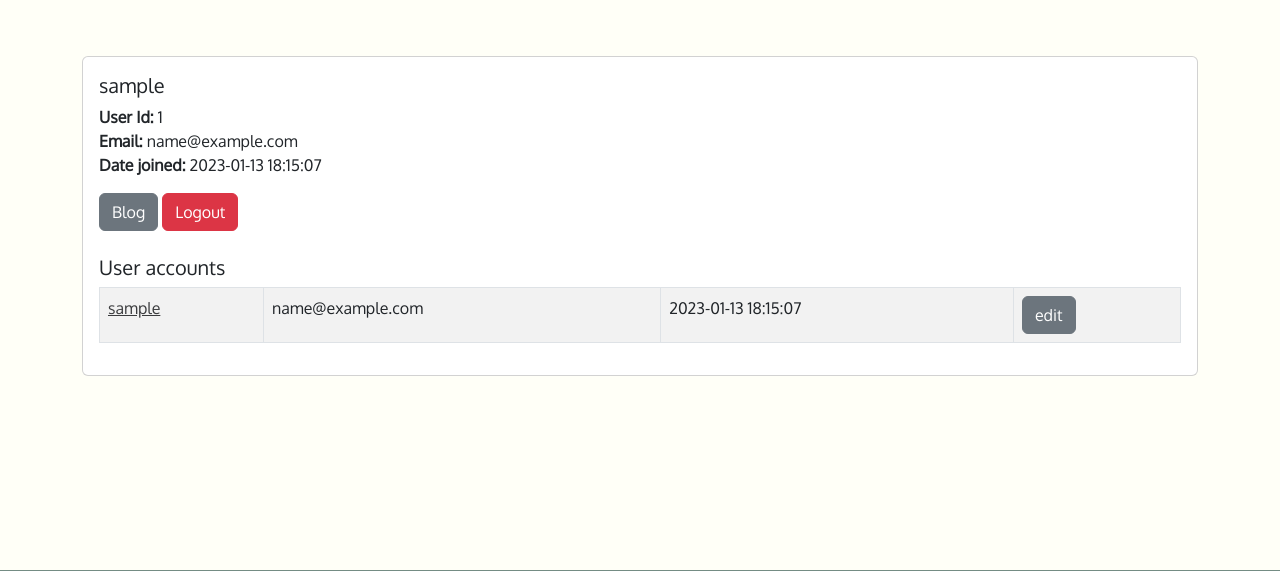
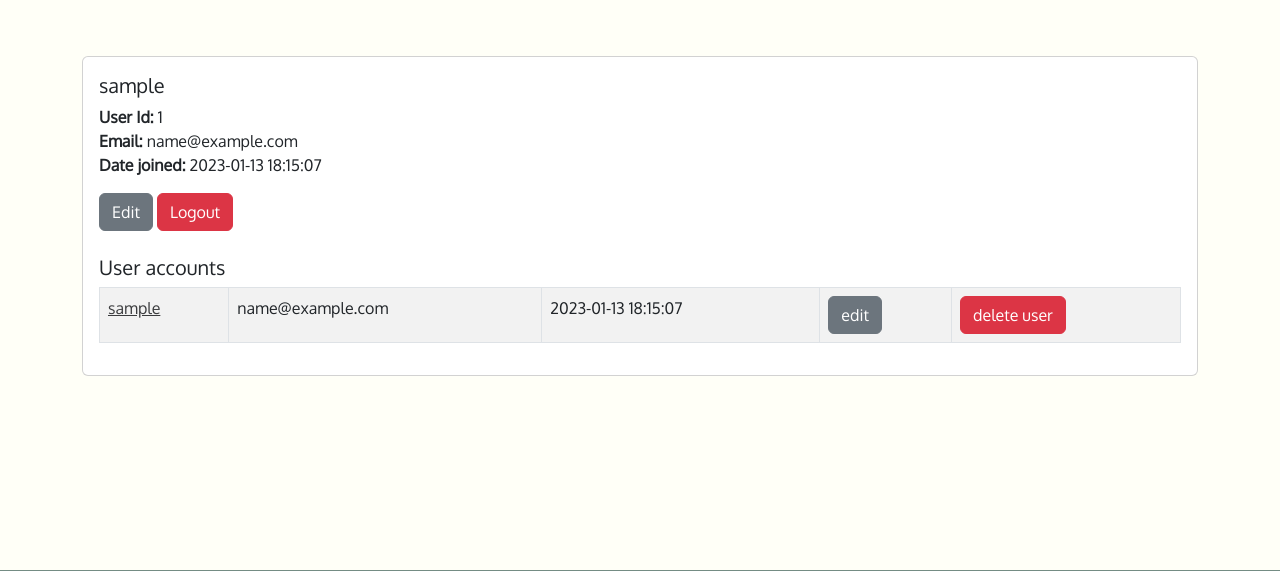
Before and after one commit to axelzwaans/do-it, a Flask app: page /dashboard in a window 1280 px wide. Shown: the part 142-713 px from the top of the page. Run offline with Flask 2, Linux system fonts and the light colour scheme; the visitor is signed in with stand-in values (Sample User, id 1); data comes from the database, SQL or seed files in the repository; some libraries are stand-ins or nearby versions.

Commit message:
Enable functionality to edit user information

```diff
--- a/vanlife_blog/models.py
+++ b/vanlife_blog/models.py
@@ -10,6 +10,7 @@ class User(db.Model, UserMixin):
     username = db.Column(db.String(50), unique=True)
     password = db.Column(db.String(550))
     date_created = db.Column(db.DateTime(timezone=True), default=func.now())
+    # is_admin = db.Column(db.Boolean, default=False)
     posts = db.relationship('Post', backref='user', passive_deletes=True)
     comments = db.relationship('Comment', backref='user', passive_deletes=True)
     likes = db.relationship('Like', backref='user', passive_deletes=True)
--- a/vanlife_blog/routes.py
+++ b/vanlife_blog/routes.py
@@ -3,10 +3,12 @@ from flask_login import login_user, logout_user, login_required, current_user, l
 from vanlife_blog import app, db
 from vanlife_blog.models import User, Post, Comment, Like
 
+
 # Create home page route
 @app.route('/')
 def home():
     return render_template("home.html")
+
 
 # Create blog page route
 @app.route('/blog', methods=['GET', 'POST'])
@@ -25,6 +27,7 @@ def blog():
 
     posts = Post.query.all()
     return render_template("blog.html", user=current_user, posts=posts)
+
 
 # Create delete post route
 @app.route("/delete-post/<id>")
@@ -61,6 +64,7 @@ def edit_post(id):
     return render_template("edit_post.html", post=post)
 
 
+# View user posts
 @app.route("/posts/<username>")
 @login_required
 def posts(username):
@@ -74,6 +78,7 @@ def posts(username):
     return render_template('posts.html', user=current_user, posts=posts, username=username)
 
 
+# Create a comment route
 @app.route("/create-comment/<post_id>", methods=["POST"])
 @login_required
 def create_comment(post_id):
@@ -93,6 +98,7 @@ def create_comment(post_id):
     return redirect(url_for('blog'))
 
 
+# Create a delete comment route
 @app.route("/delete-comment/<comment_id>")
 @login_required
 def delete_comment(comment_id):
@@ -107,6 +113,7 @@ def delete_comment(comment_id):
     return redirect(url_for('blog'))
 
 
+# Create a like-post route
 @app.route("/like-post/<post_id>", methods=["POST"])
 @login_required
 def like(post_id):
@@ -136,8 +143,11 @@ def dashboard():
 
 # Edit User
 @app.route('/edit_user/<id>', methods=['GET', 'POST'])
+@login_required
 def edit_user(id):
     username_to_update = User.query.get_or_404(id)
+    print("/n/n---++++----/n/n")
+    print(username_to_update)
 
     if request.method == 'POST':
         username_to_update.username = request.form['username']
@@ -152,7 +162,7 @@ def edit_user(id):
         return render_template('edit_user.html', username_to_update=username_to_update)
 
 
-
+# Delete user
 @app.route("/delete_user/user_id", methods=['GET', 'POST'])
 @login_required
 def delete_user(user_id):
--- a/vanlife_blog/templates/dashboard.html
+++ b/vanlife_blog/templates/dashboard.html
@@ -13,18 +13,20 @@
                 <strong>Email: </strong>{{ current_user.email }} <br>
                 <strong>Date joined: </strong>{{ current_user.date_created }} <br>
             </p>
-            <a href="{{ url_for('blog') }}" class="btn btn-secondary">Blog</a>
+            <a href="{{ url_for('edit_user', id=current_user.id) }}" class="btn btn-secondary">Edit</a>
             <a href="{{ url_for('logout') }}" class="btn btn-danger">Logout</a>
             <br><br>
             <h5 class="card-title">User accounts</h5>
             <table class="table table-hover table-bordered table-striped">
                 {% for app_user in app_users %}
                 <tr>
-                    <td><a href="{{ url_for('posts', username=username) }}">{{ app_user.username }}</a></td>
+                    <td><a href="">{{ app_user.username }}</a></td>
                     <td>{{ app_user.email }}</td>
                     <td>{{ app_user.date_created }}</td>
-                    <td><a href="{{ url_for('edit_user', id=id) }}" class="btn btn-secondary" tabindex="-1"
+                    <td><a href="{{ url_for('edit_user', id=app_user.id) }}" class="btn btn-secondary" tabindex="-1"
                             role="button" aria-disabled="true">edit</a></td>
+                    <td><a href="" class="btn btn-danger" tabindex="-1"
+                            role="button" aria-disabled="true">delete user</a></td>
                 </tr>
                 {% endfor %}
             </table>
--- a/vanlife_blog/templates/login.html
+++ b/vanlife_blog/templates/login.html
@@ -21,7 +21,7 @@
                     <button type="submit" class="btn btn-outline-secondary">Log in</button>
                 </div>
             </form>
-            <p>Not yet a user? Register <a href="{{ url_for('register') }}">here</a></p>
+            <p>Don't have an account? Register <a href="{{ url_for('register') }}">here</a></p>
     </div>
     <div>
         <img src="../static/images/vanlife_illustration_01.jpg" alt="campervan drawing">
```
Also changed, not shown: README.md.
